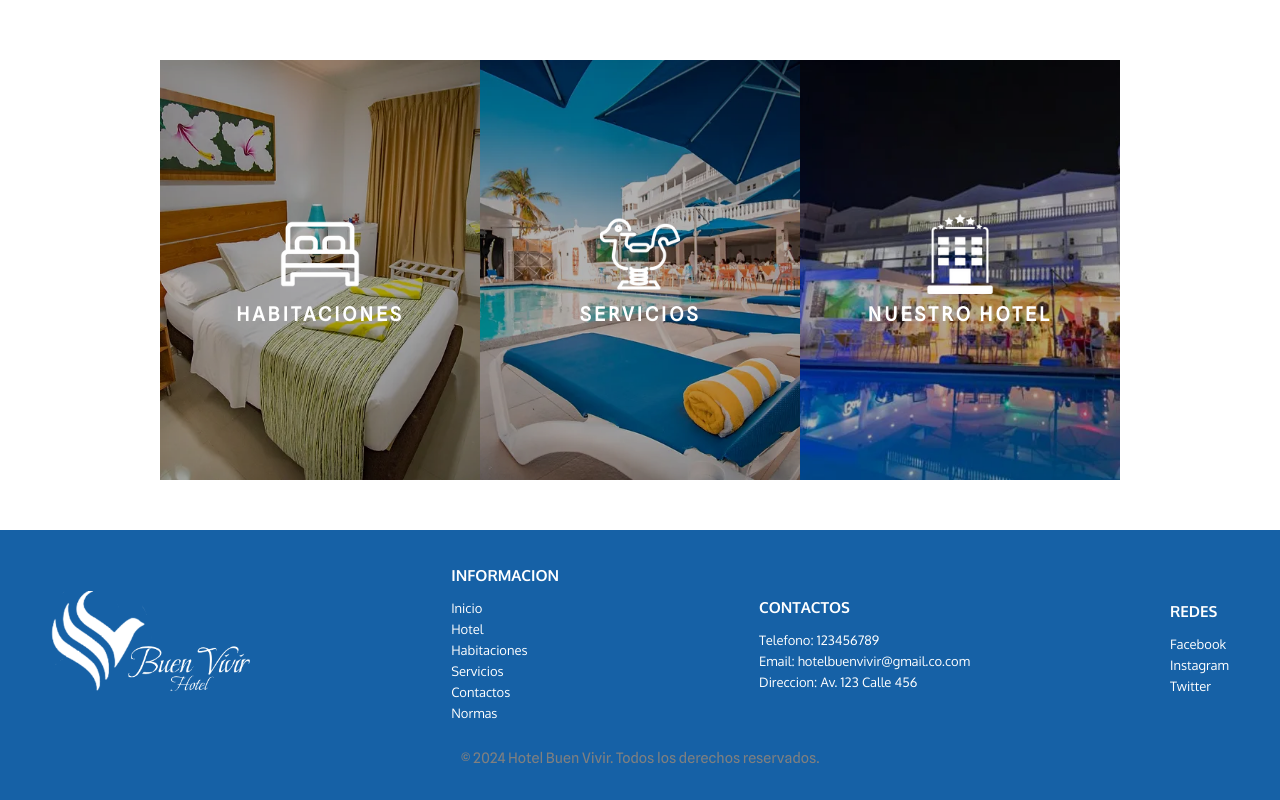
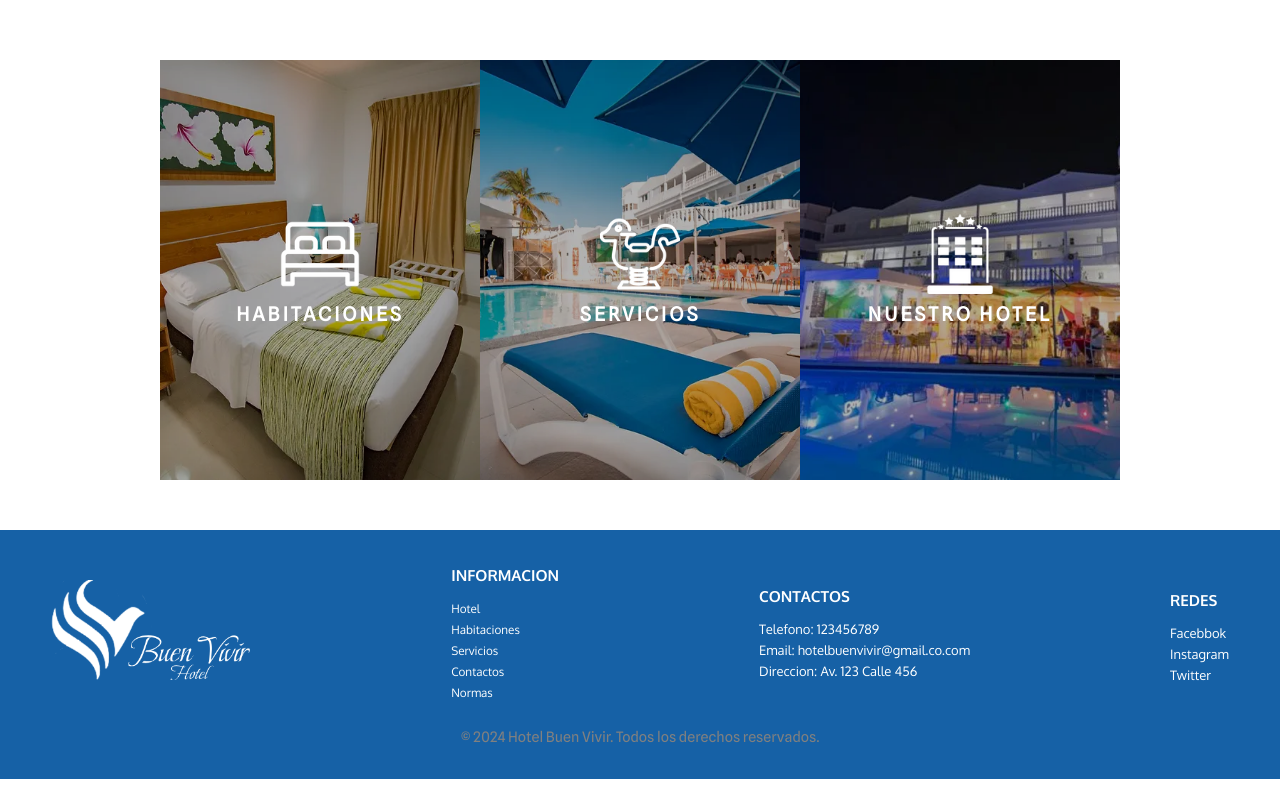
Before and after one commit to JuanPalacios10/hotel-frontend, a React (Vite) app in the folder proyecto/: page / in a window 1280 px wide. Shown: the part 1106-1906 px from the top of the page. After the commit the page ends 1885 px from the top, so only its background shows below. Built offline with nearby package versions, Linux system fonts and the light colour scheme.

Commit message:
se termino el footer

```diff
--- a/proyecto/src/components/Footer.jsx
+++ b/proyecto/src/components/Footer.jsx
@@ -9,6 +9,7 @@ import {
 } from '../styles/footer.module.css'
 import { Logo } from './Logo'
 import logoImg from '../assets/images/logo/logo blanco letras recorte.png'
+import { NavLink } from './NavLink'
 
 export function Footer() {
   return (
@@ -19,22 +20,19 @@ export function Footer() {
           <h3>INFORMACION</h3>
           <ul>
             <li>
-              <a href="#">Inicio</a>
+              <NavLink to="/hotel">Hotel</NavLink>
             </li>
             <li>
-              <a href="#">Hotel</a>
+              <NavLink to="/habitaciones">Habitaciones</NavLink>
             </li>
             <li>
-              <a href="#">Habitaciones</a>
+              <NavLink to="/servicios">Servicios</NavLink>
             </li>
             <li>
-              <a href="#">Servicios</a>
+              <NavLink to="/contactos">Contactos</NavLink>
             </li>
             <li>
-              <a href="#">Contactos</a>
-            </li>
-            <li>
-              <a href="#">Normas</a>
+              <NavLink to="/normas">Normas</NavLink>
             </li>
           </ul>
         </div>
@@ -50,13 +48,13 @@ export function Footer() {
           <h3>REDES</h3>
           <ul className={redes}>
             <li>
-              <a href="#">Facebook</a>
+            <a href="https://www.facebook.com" target="_blank" rel="noopener noreferrer"> Facebbok </a>
             </li>
             <li>
-              <a href="#">Instagram</a>{' '}
+            <a href="https://www.instagram.com" target="_blank" rel="noopener noreferrer"> Instagram </a>
             </li>
             <li>
-              <a href="#">Twitter</a>
+              <a href="https://www.twitter.com" target="_blank" rel="noopener noreferrer">Twitter</a>
             </li>
           </ul>
         </div>
```
Also changed, not shown: 1 other file (tests, documents, lock files or other folders).
